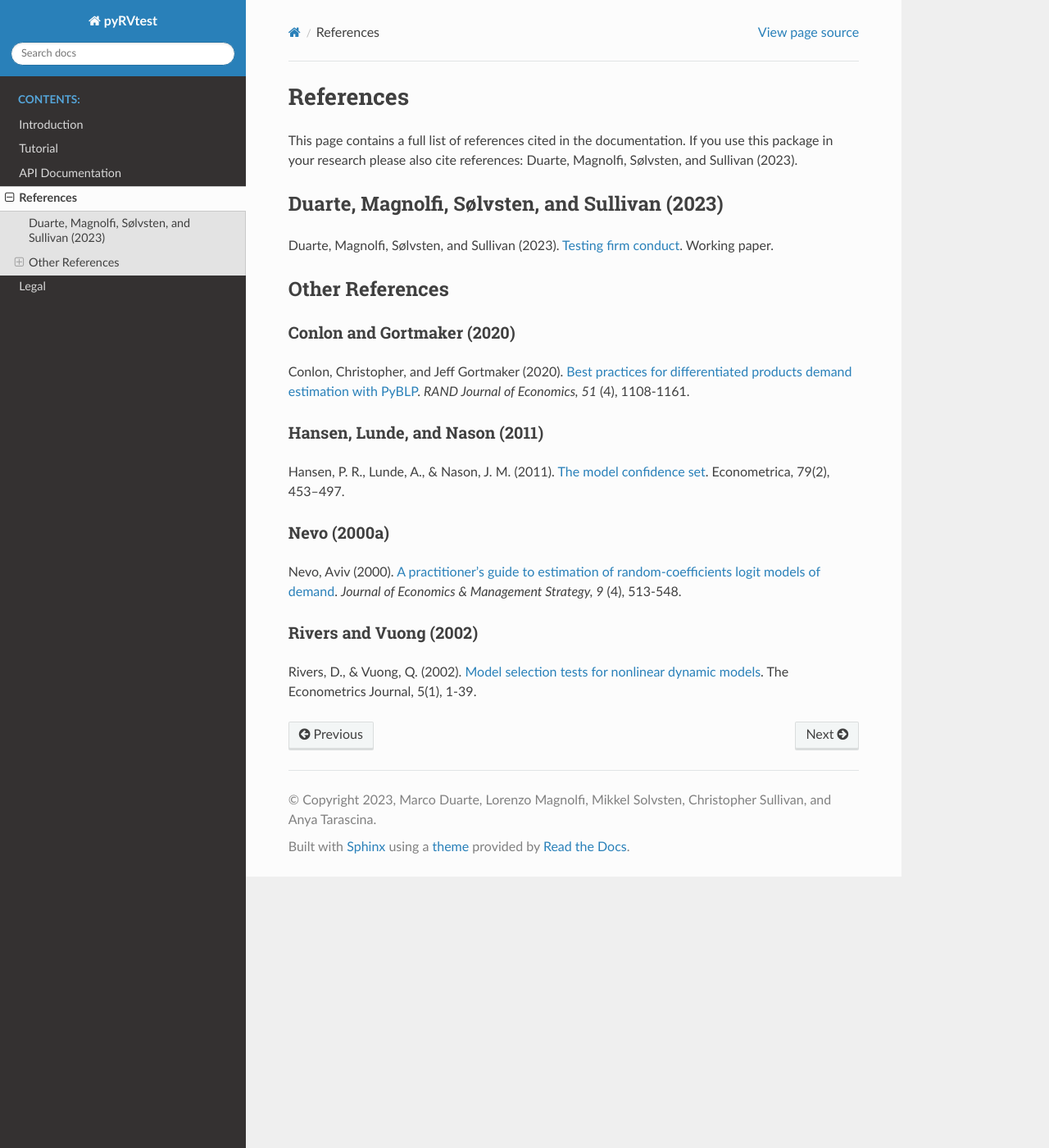
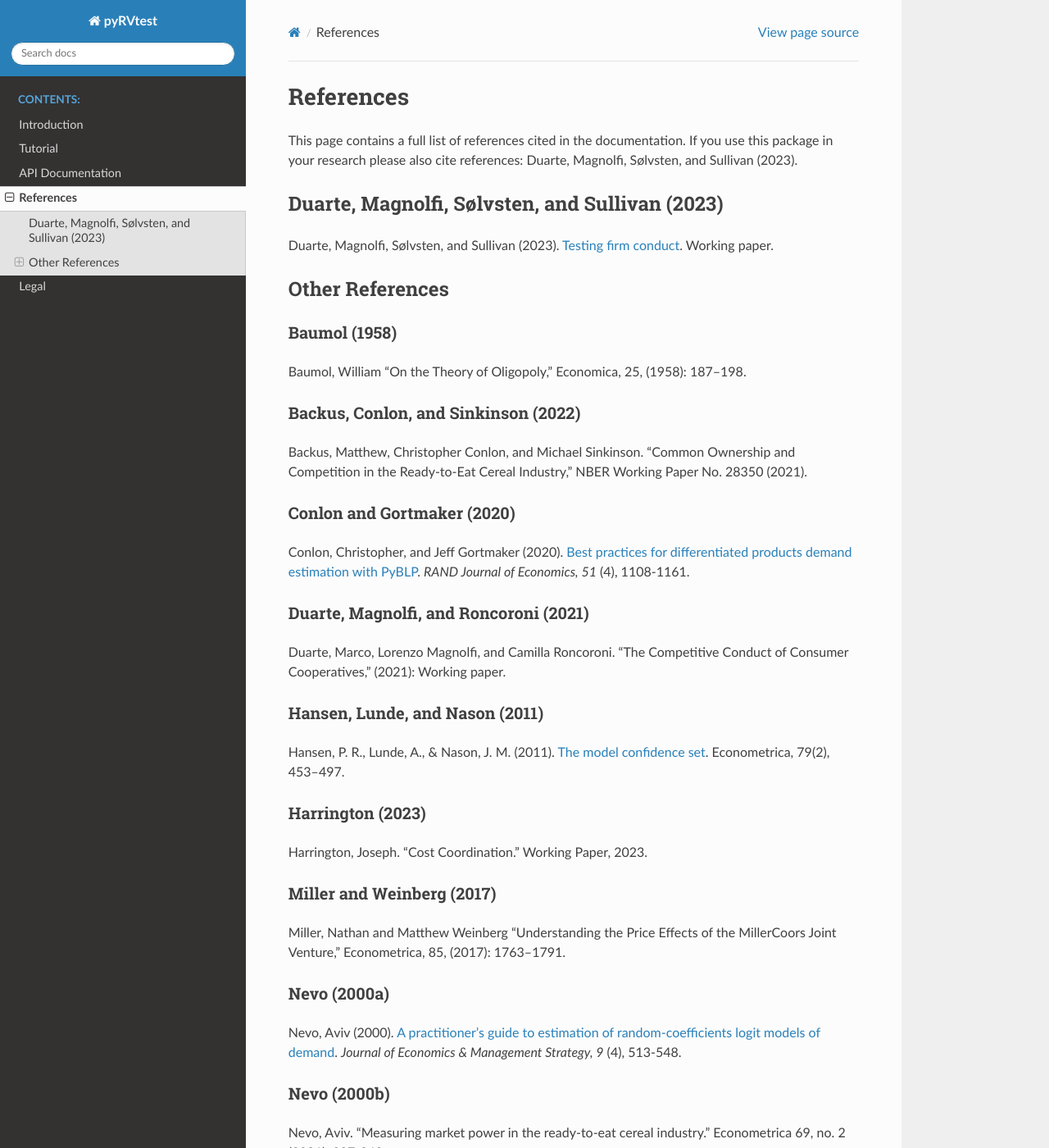
Before and after one commit to anyatarascina/pyRVtest, a Sphinx documentation site: the page built from docs/references.rst, in a window 1280 px wide and 1400 px high. Shown: the whole window at 82% size. Built offline with Sphinx 7.4.7 and the Read the Docs theme 2.0.0, drawn with Linux system fonts in a browser that asks for light colours; some of the changed text lies outside the part shown.

```diff
--- a/docs/references.rst
+++ b/docs/references.rst
@@ -11,18 +11,47 @@ Duarte, Magnolfi, Sølvsten, and Sullivan (2023). `Testing firm conduct <https:/
 Other References
 ________________
 
+Baumol (1958)
+~~~~~~~~~~~~~
+Baumol, William “On the Theory of Oligopoly,” Economica, 25, (1958): 187–198.
+
+Backus, Conlon, and Sinkinson (2022)
+~~~~~~~~~~~~~~~~~~~~~~~~~~~~~~~~~~~~
+Backus, Matthew, Christopher Conlon, and Michael Sinkinson. "Common Ownership and Competition in the Ready-to-Eat Cereal Industry," NBER Working Paper No. 28350 (2021).
+
 Conlon and Gortmaker (2020)
 ~~~~~~~~~~~~~~~~~~~~~~~~~~~
 Conlon, Christopher, and Jeff Gortmaker (2020). `Best practices for differentiated products demand estimation with PyBLP <https://ideas.repec.org/a/bla/randje/v51y2020i4p1108-1161.html>`_. *RAND Journal of Economics, 51* (4), 1108-1161.
+
+Duarte, Magnolfi, and Roncoroni (2021)
+~~~~~~~~~~~~~~~~~~~~~~~~~~~~~~~~~~~~~~
+Duarte, Marco, Lorenzo Magnolfi, and Camilla Roncoroni. "The Competitive Conduct of Consumer Cooperatives," (2021): Working paper.
 
 Hansen, Lunde, and Nason (2011)
 ~~~~~~~~~~~~~~~~~~~~~~~~~~~~~~~
 Hansen, P. R., Lunde, A., & Nason, J. M. (2011). `The model confidence set <http://www.jstor.org/stable/41057463>`_. Econometrica, 79(2), 453–497.
 
+Harrington (2023)
+~~~~~~~~~~~~~~~~~
+Harrington, Joseph. "Cost Coordination." Working Paper, 2023.
+
+Miller and Weinberg (2017)
+~~~~~~~~~~~~~~~~~~~~~~~~~~
+Miller, Nathan and Matthew Weinberg “Understanding the Price Effects of the MillerCoors
+Joint Venture,” Econometrica, 85, (2017): 1763–1791.
+
 Nevo (2000a)
 ~~~~~~~~~~~~
 Nevo, Aviv (2000). `A practitioner's guide to estimation of random‐coefficients logit models of demand <https://ideas.repec.org/a/bla/jemstr/v9y2000i4p513-548.html>`_. *Journal of Economics & Management Strategy, 9* (4), 513-548.
 
+Nevo (2000b)
+~~~~~~~~~~~~
+Nevo, Aviv. "Measuring market power in the ready‐to‐eat cereal industry." Econometrica 69, no. 2 (2001): 307-342.
+
 Rivers and Vuong (2002)
 ~~~~~~~~~~~~~~~~~~~~~~~
 Rivers, D., & Vuong, Q. (2002). `Model selection tests for nonlinear dynamic models <https://onlinelibrary.wiley.com/doi/full/10.1111/1368-423X.t01-1-00071>`_. The Econometrics Journal, 5(1), 1-39.
+
+Villas-Boas (2007)
+~~~~~~~~~~~~~~~~~~
+Villas-Boas, Sofia. “Vertical Relationships between Manufacturers and Retailers: Inference with Limited Data,” Review of Economic Studies, 74, (2007): 625–652.
--- a/setup.py
+++ b/setup.py
@@ -26,5 +26,5 @@ setup(
     description='Code to perform econometric test of firm conduct',
     long_description=read('README.rst').split('docs-start')[1].strip(),
     include_package_data=True,
-    version='0.1.2'
+    version='0.2.0'
 )
```
Also changed, not shown: README.rst (+7 -7 lines), docs/notebooks/model_library.ipynb, docs/notebooks/testing_firm_conduct.ipynb, 1 other file.
